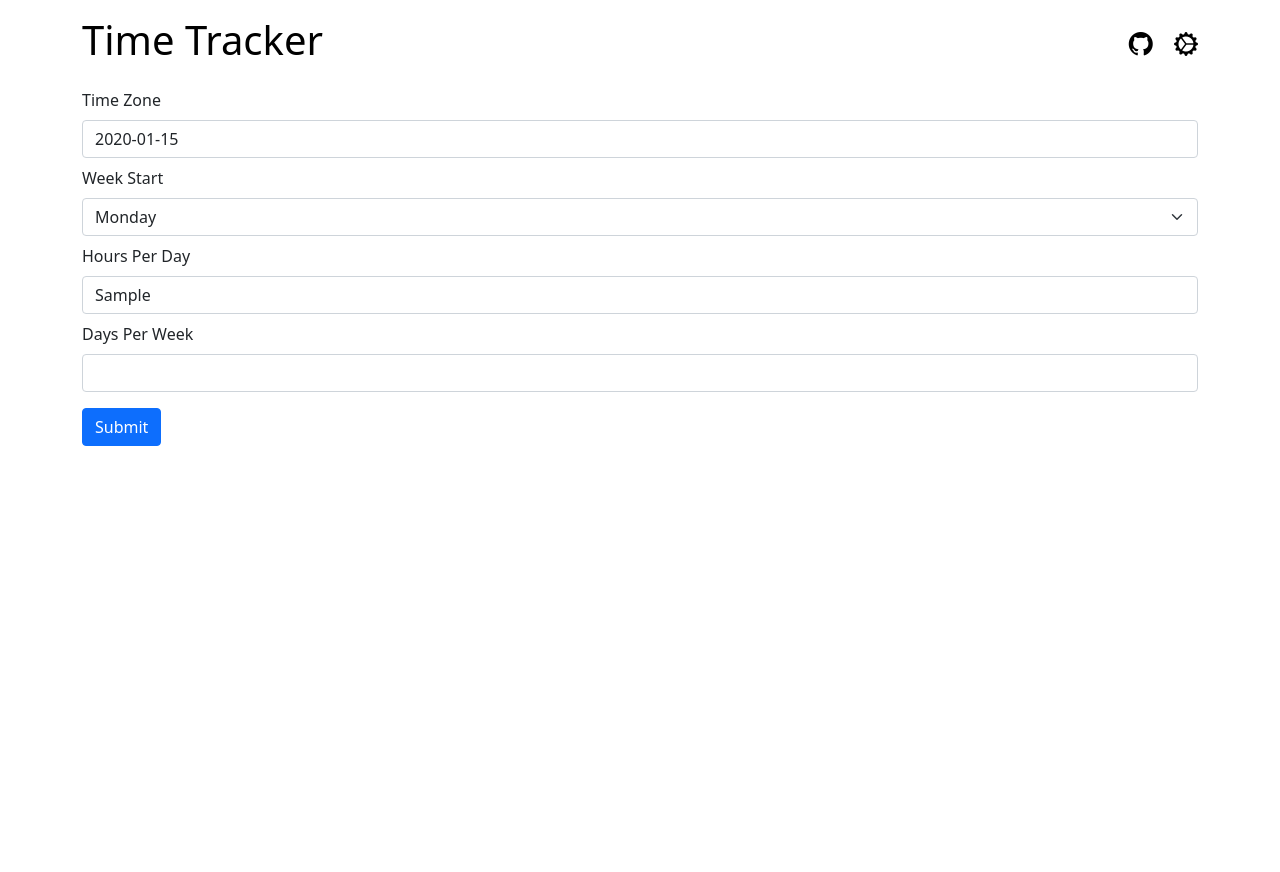
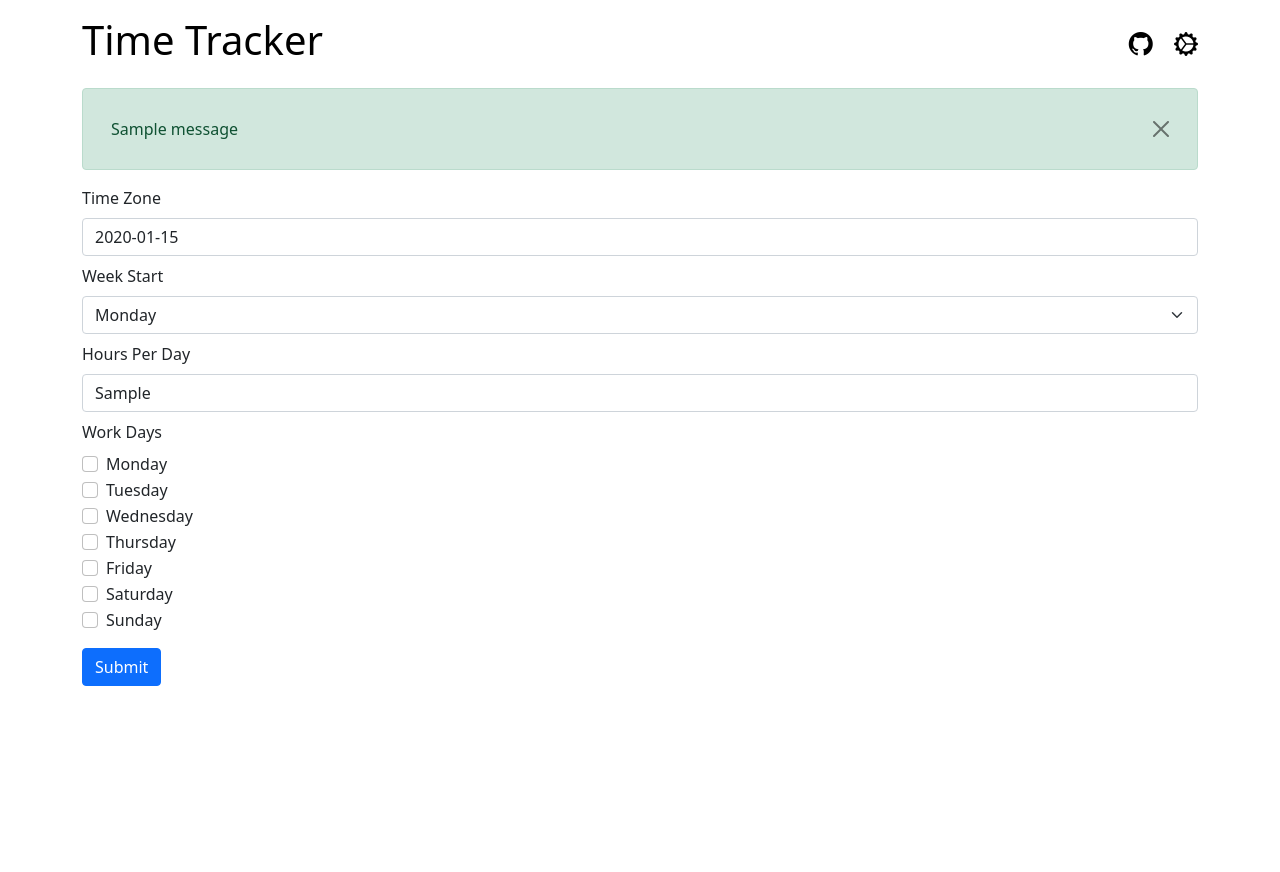
Before and after one commit to danstewart/time-tracker, a Python web app: template app/templates/pages/settings.html.j2 in a window 1280 px wide. Shown: the top 872 px of the page. Before the commit the page ends 446 px from the top, so only its background shows below. Run offline with Jinja, Linux system fonts and the light colour scheme; the template is opened without the code that fills it: most values are stand-ins (such as "Sample title", 1, 10 or a date in 2020); one stand-in notice (Sample message) is shown.

Commit message:
Support setting specific work days

```diff
--- a/app/templates/layouts/wrapper.html.j2
+++ b/app/templates/layouts/wrapper.html.j2
@@ -29,6 +29,7 @@
 
     <body style="padding-bottom: 500px;">
         <div class="container mt-3">
+            {# Header #}
             <div id="header" class="d-flex flex-row justify-content-between align-items-center mb-3">
                 <h1><a href="/">Time Tracker</a></h1>
                 <div>
@@ -40,6 +41,26 @@
                     </a>
                 </div>
             </div>
+
+            {# Toast messages #}
+            <div aria-live="polite" aria-atomic="true">
+                <div class="mt-3">
+                    {% with messages = get_flashed_messages(with_categories=true) %}
+                        {% if messages %}
+                            {% for category, message in messages %}
+                                <div class="alert alert-{{ category }}" role="alert" aria-live="assertive" aria-atomic="true" data-bs-autohide="true">
+                                    <div class="d-flex">
+                                        <div class="toast-body">{{ message }}</div>
+                                        <button onclick="this.parentNode.parentNode.remove()" type="button" class="btn-close me-2 m-auto" data-bs-dismiss="toast" aria-label="Close"></button>
+                                    </div>
+                                </div>
+                            {% endfor %}
+                        {% endif %}
+                    {% endwith %}
+                </div>
+            </div>
+
+            {# Page content #}
             {% block content %}{% endblock content %}
         </div>
     </body>
--- a/app/templates/pages/settings.html.j2
+++ b/app/templates/pages/settings.html.j2
@@ -1,11 +1,11 @@
-{% extends 'layouts/wrapper.html.j2' %}
+{% extends "layouts/wrapper.html.j2" %}
 
 {% block content %}
     <form method="post" action="/settings">
         <div class="mb-3">
             <div class="mb-2">
                 <label class="form-label">Time Zone</label>
-                <input class="form-control" type="text" name="timezone" id="timezone" value="{{ settings.timezone }}" required>
+                <input class="form-control" type="text" name="timezone" id="timezone" value="{{ settings.timezone }}" required />
             </div>
             <div class="mb-2">
                 <label class="form-label">Week Start</label>
@@ -18,11 +18,18 @@
             </div>
             <div class="mb-2">
                 <label class="form-label">Hours Per Day</label>
-                <input class="form-control" type="text" name="hours_per_day" id="hours_per_day" value="{{ settings.hours_per_day }}" required>
+                <input class="form-control" type="text" name="hours_per_day" id="hours_per_day" value="{{ settings.hours_per_day }}" required />
             </div>
             <div class="mb-2">
-                <label class="form-label">Days Per Week</label>
-                <input class="form-control" type="number" name="days_per_week" id="days_per_week" value="{{ settings.days_per_week }}" required>
+                <label class="form-label">Work Days</label>
+                {% set work_days = settings.work_days_list() | list %}
+
+                {% for day in ["Monday", "Tuesday", "Wednesday", "Thursday", "Friday", "Saturday", "Sunday"] %}
+                    <div class="form-check">
+                        <input class="form-check-input" type="checkbox" name="work_day_{{ day }}" id="work_day_{{ day }}" {% if day in work_days %}checked{% endif %}/>
+                        <label class="form-check-label" for="work_day_{{ day }}">{{ day }}</label>
+                    </div>
+                {% endfor %}
             </div>
         </div>
         <button class="btn btn-primary" type="submit">Submit</button>
--- a/app/views/settings.py
+++ b/app/views/settings.py
@@ -9,6 +9,10 @@ logger = get_logger(__name__)
 @v.route("/settings", methods=["GET", "POST"])
 def form():
     if request.form:
+        from flask import flash, redirect
+
         settings.update(**request.form)
+        flash("Settings saved", "success")
+        return redirect("/")
 
     return render_template("pages/settings.html.j2", settings=settings.fetch())
--- a/config/app_config.py
+++ b/config/app_config.py
@@ -0,0 +1 @@
+SECRET_KEY = "187cfc86ee08069b006a9083"
```
Also changed, not shown: app/controllers/settings.py (+11 -1 lines), app/controllers/time.py (+27 -7 lines), app/models.py (+14 -1 lines).
